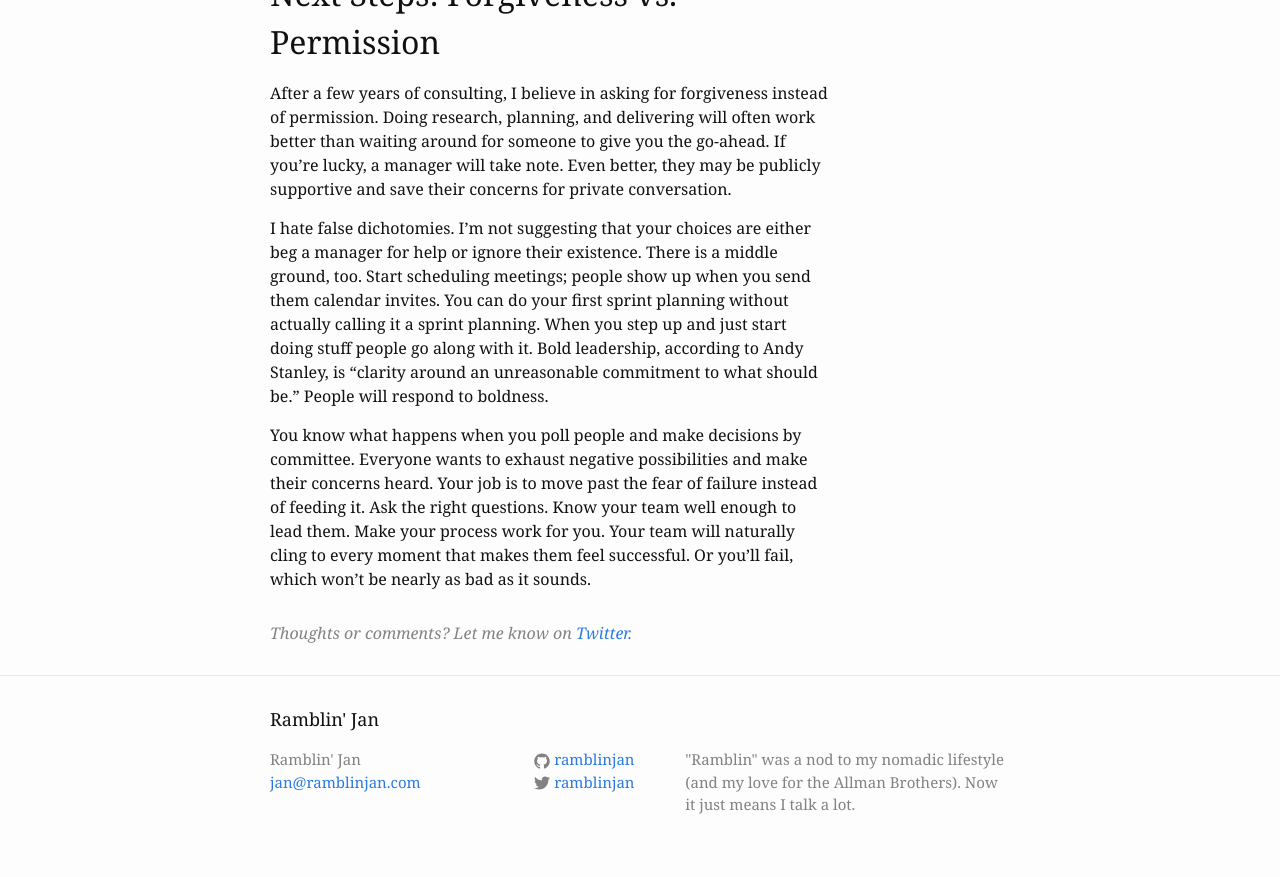
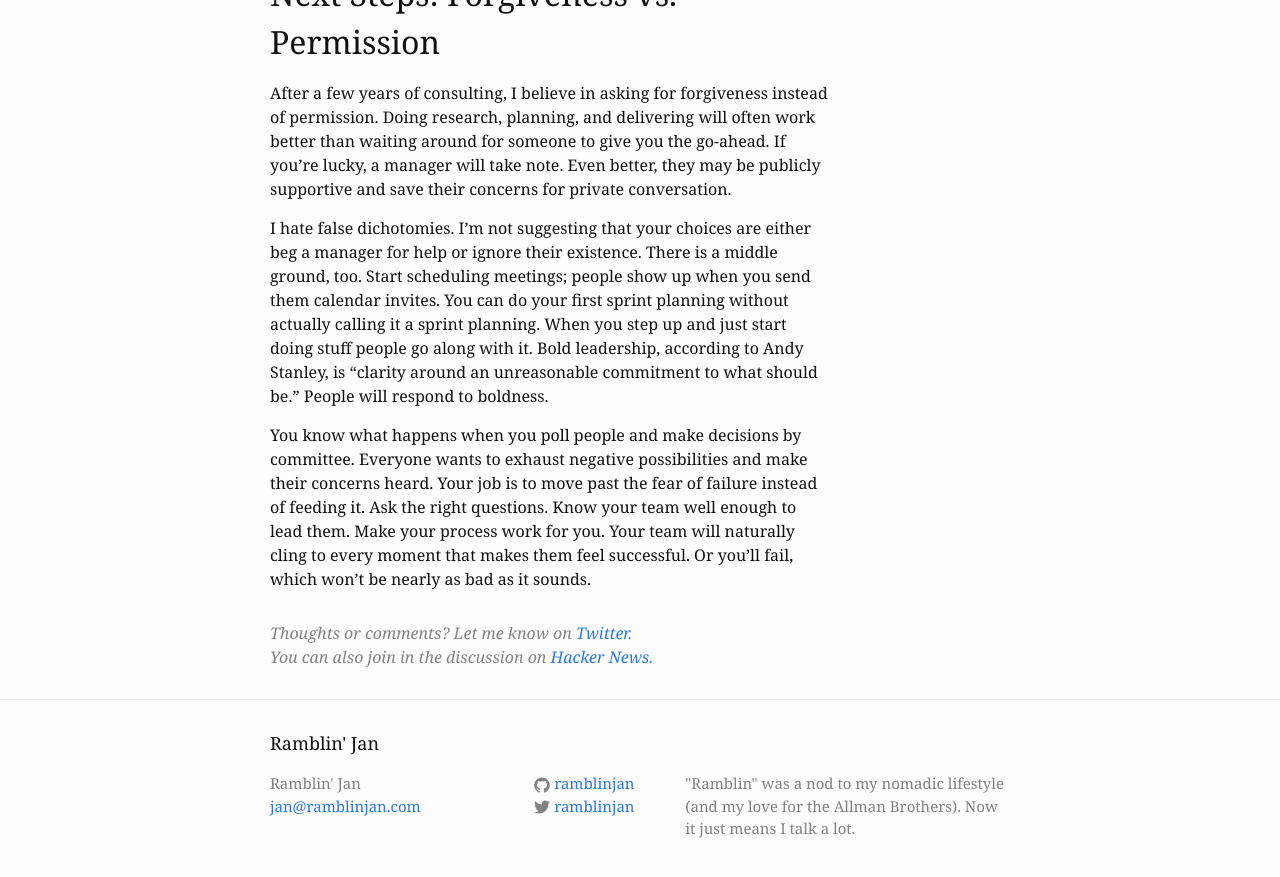
Before and after one commit to ramblinjan/ramblinjan.github.io, a Jekyll site: the page built from _posts/2016-07-05-Going Agile When You Have No Authority.md, in a window 1280 px wide and 900 px high, scrolled down 8804 px. Shown: the top 877 px of the window. Built offline with Jekyll 4.4.1, drawn with Linux system fonts in a browser that asks for light colours.

Commit message:
add hacker news share/discuss

```diff
--- a/_layouts/post.html
+++ b/_layouts/post.html
@@ -16,9 +16,16 @@
         Facebook
       </a>
       •
+      {% if page.hacker_news_id %}
+      <a href="https://news.ycombinator.com/item?id={{page.hacker_news_id}}">HN</a>
+      {% else %}
+      <a href="https://news.ycombinator.com/submitlink?u={{site.url}}{{page.url}}&t={{page.title}}">HN</a>
+      {% endif %}
+      •
       <a href="mailto:?Subject={{page.title}}&amp;Check&#32;out&#32;this&#32;blog&#32;post&#58;&#32;{{site.url}}{{page.url}}">
         Email
       </a>
+
     </p>
   </header>
 
@@ -28,6 +35,10 @@
 
   <div class="comments">
     Thoughts or comments? Let me know on <a href="https://twitter.com/ramblinjan">Twitter.</a>
+    {% if page.hacker_news_id %}
+    <br />
+    You can also join in the discussion on <a href="https://news.ycombinator.com/item?id={{page.hacker_news_id}}">Hacker News.</a>
+    {% endif %}
   </div>
 
 </article>
```
Also changed, not shown: _posts/2016-07-05-Going Agile When You Have No Authority.md (+1 -0 lines).
